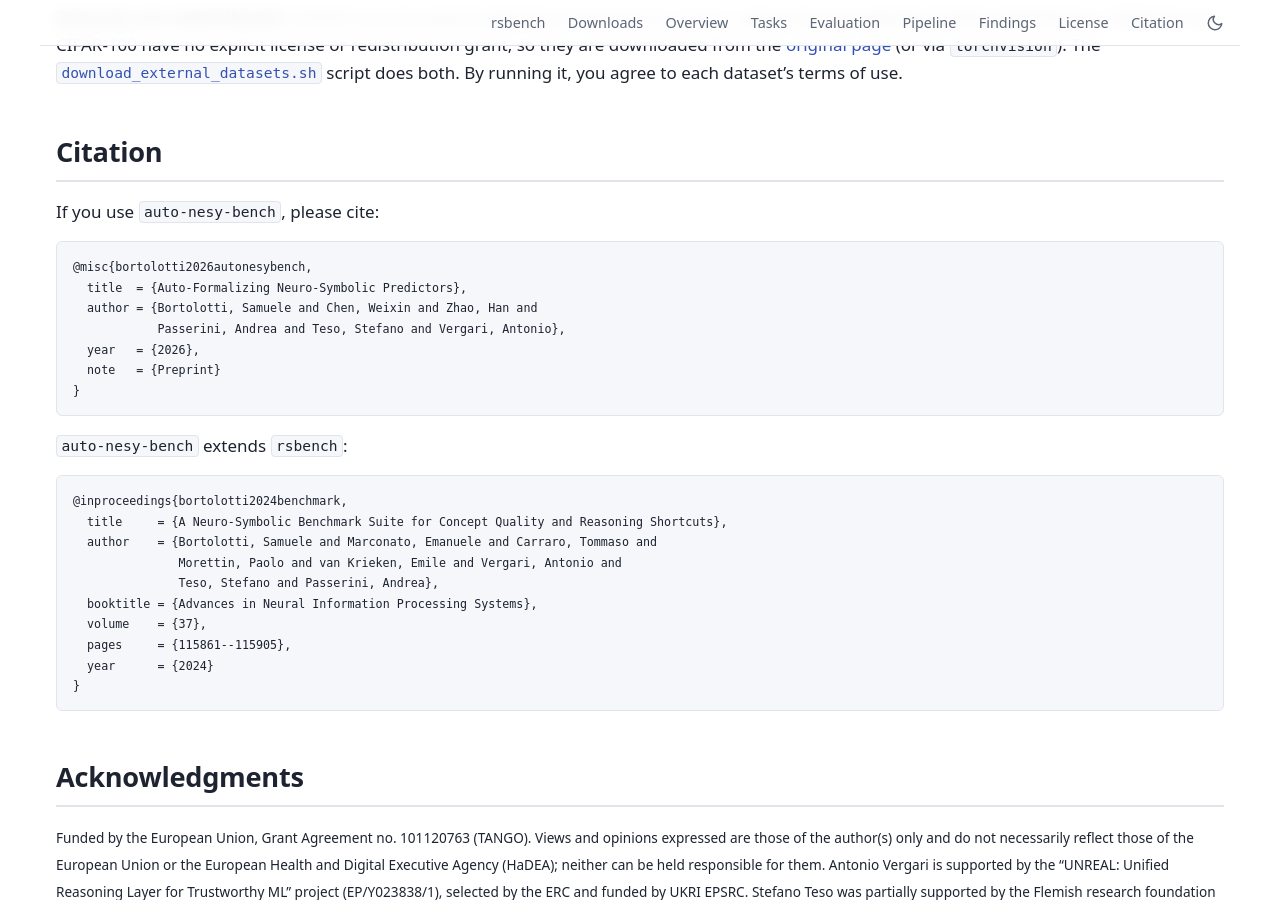
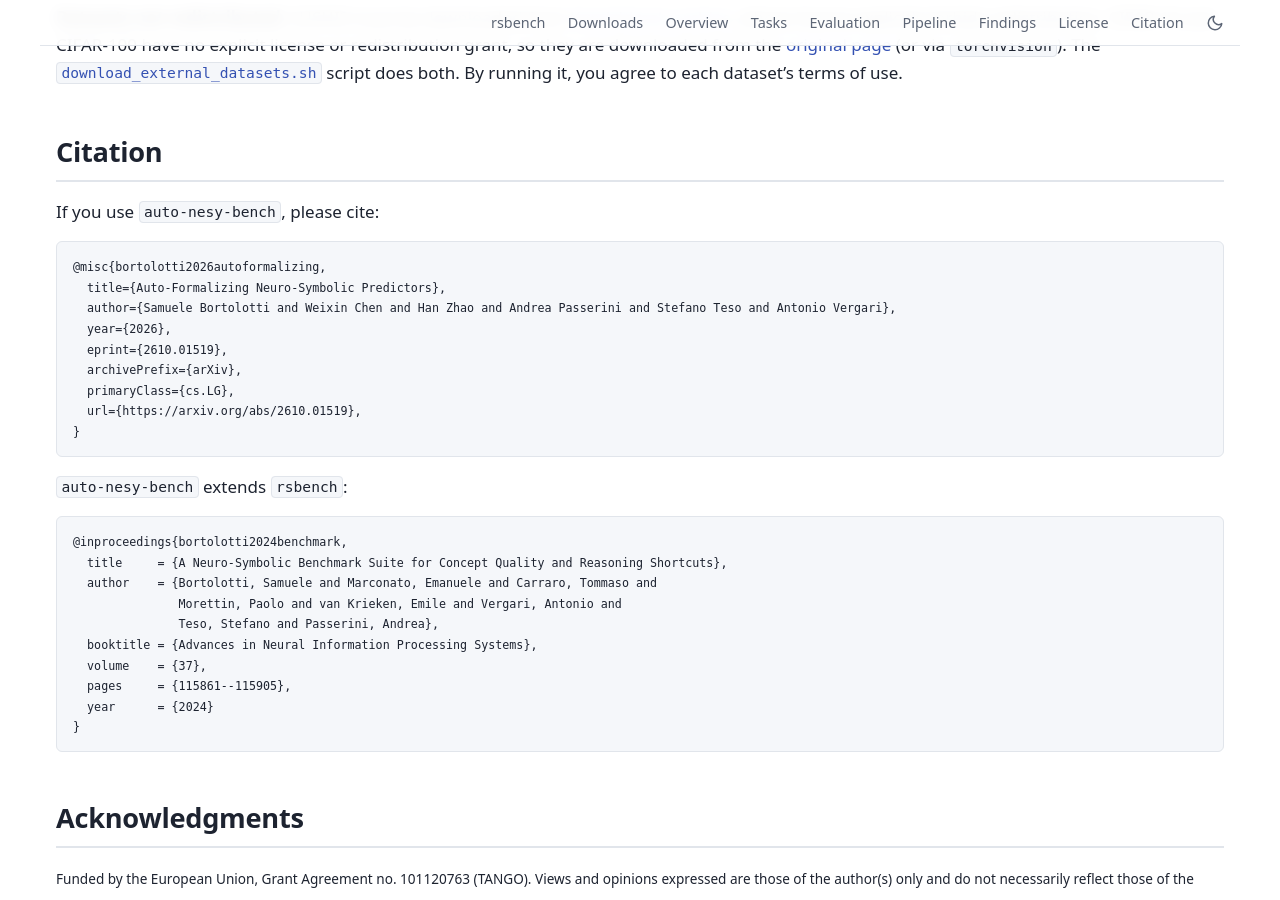
Before and after one commit to unitn-sml/auto-nesy-bench, a Jekyll site: the page built from index.md, in a window 1280 px wide and 900 px high, scrolled down 11080 px. Built offline with Jekyll 4.4.1, drawn with Linux system fonts in a browser that asks for light colours.

Commit message:
Update website

````diff
--- a/index.md
+++ b/index.md
@@ -466,12 +466,14 @@ We evaluate eleven open-weight LLMs, from 8.2B to 117B parameters: `qwen3-8b`, `
 If you use `auto-nesy-bench`, please cite:
 
 ```bibtex
-@misc{bortolotti2026autonesybench,
-  title  = {Auto-Formalizing Neuro-Symbolic Predictors},
-  author = {Bortolotti, Samuele and Chen, Weixin and Zhao, Han and
-            Passerini, Andrea and Teso, Stefano and Vergari, Antonio},
-  year   = {2026},
-  note   = {Preprint}
+@misc{bortolotti2026autoformalizing,
+  title={Auto-Formalizing Neuro-Symbolic Predictors},
+  author={Samuele Bortolotti and Weixin Chen and Han Zhao and Andrea Passerini and Stefano Teso and Antonio Vergari},
+  year={2026},
+  eprint={2610.01519},
+  archivePrefix={arXiv},
+  primaryClass={cs.LG},
+  url={https://arxiv.org/abs/2610.01519},
 }
 ```
 
````
